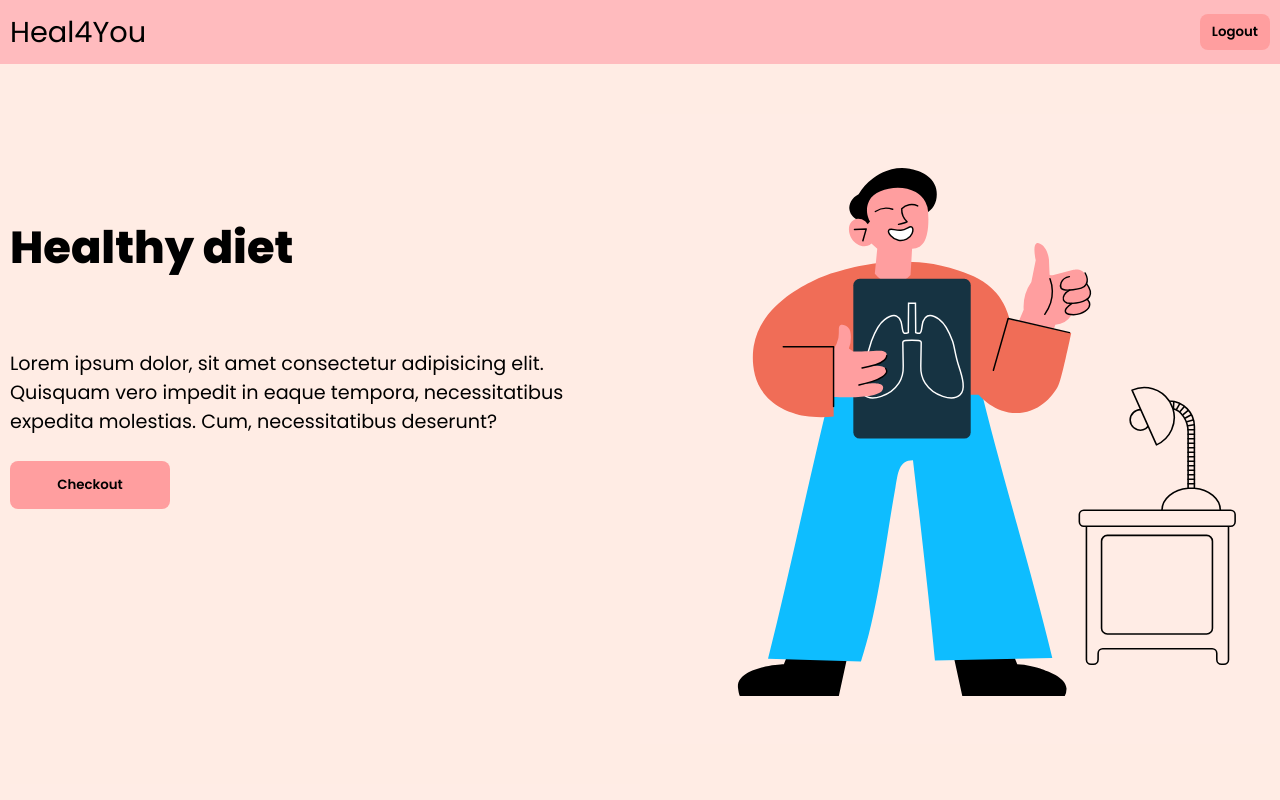
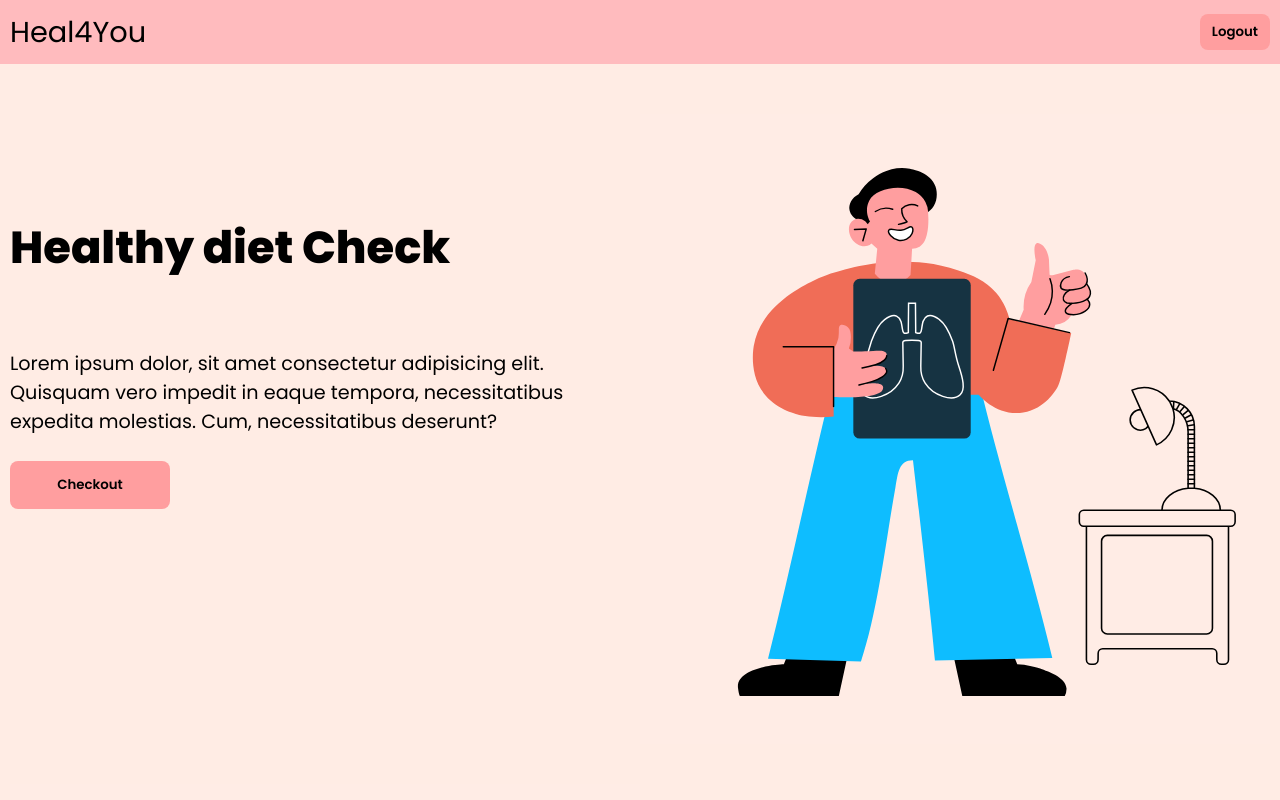
Before and after one commit to maciek617/Heal4you, a Vue app: page /heal4you in a window 1280 px wide. Shown: the top 800 px of the page. Built offline with nearby package versions, Linux system fonts and the light colour scheme; no server answers; sample sign-in values are in the browser's storage.

Commit message:
little changes

```diff
--- a/src/views/AppView.vue
+++ b/src/views/AppView.vue
@@ -1,7 +1,7 @@
 <template>
   <div class="app_container">
     <div class="info_box first">
-      <h1>Healthy diet</h1>
+      <h1>Healthy diet Check</h1>
       <div class="first_layout">
         <div class="layout_info">
           <p>
```
Also changed, not shown: 1 other file (tests, documents, lock files or other folders).
